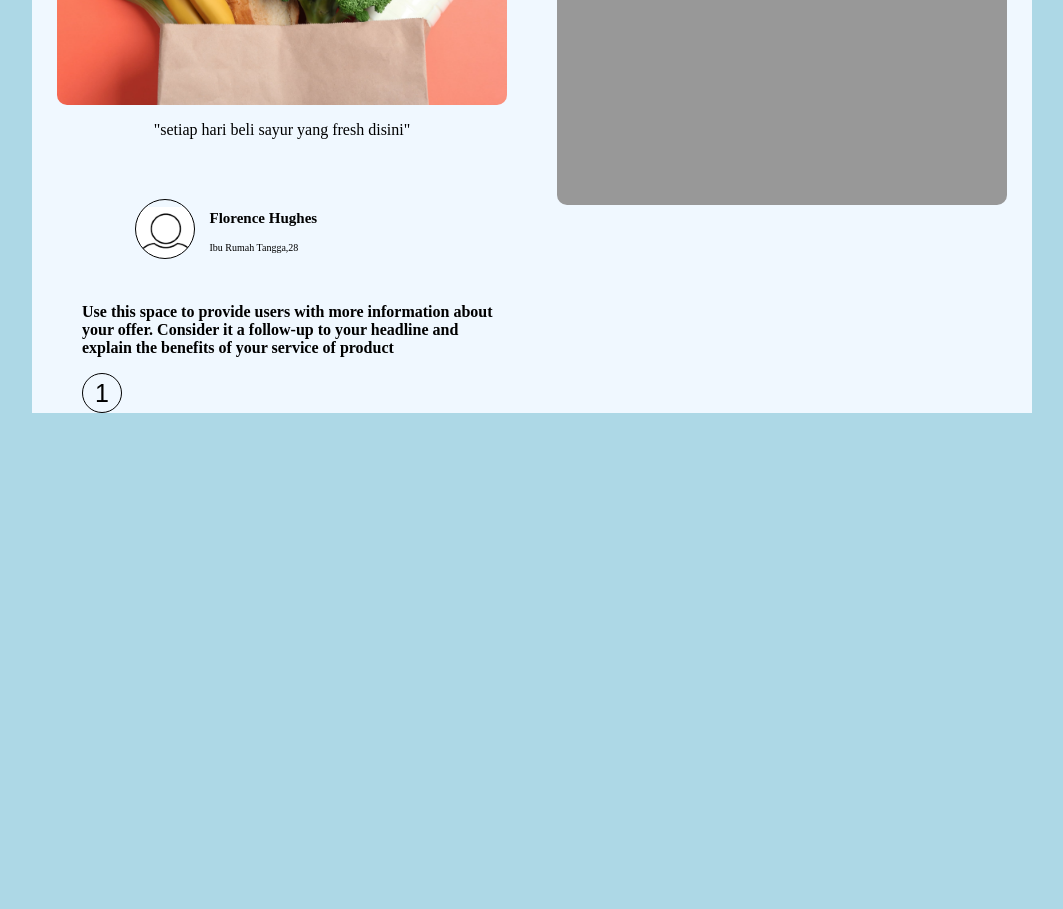
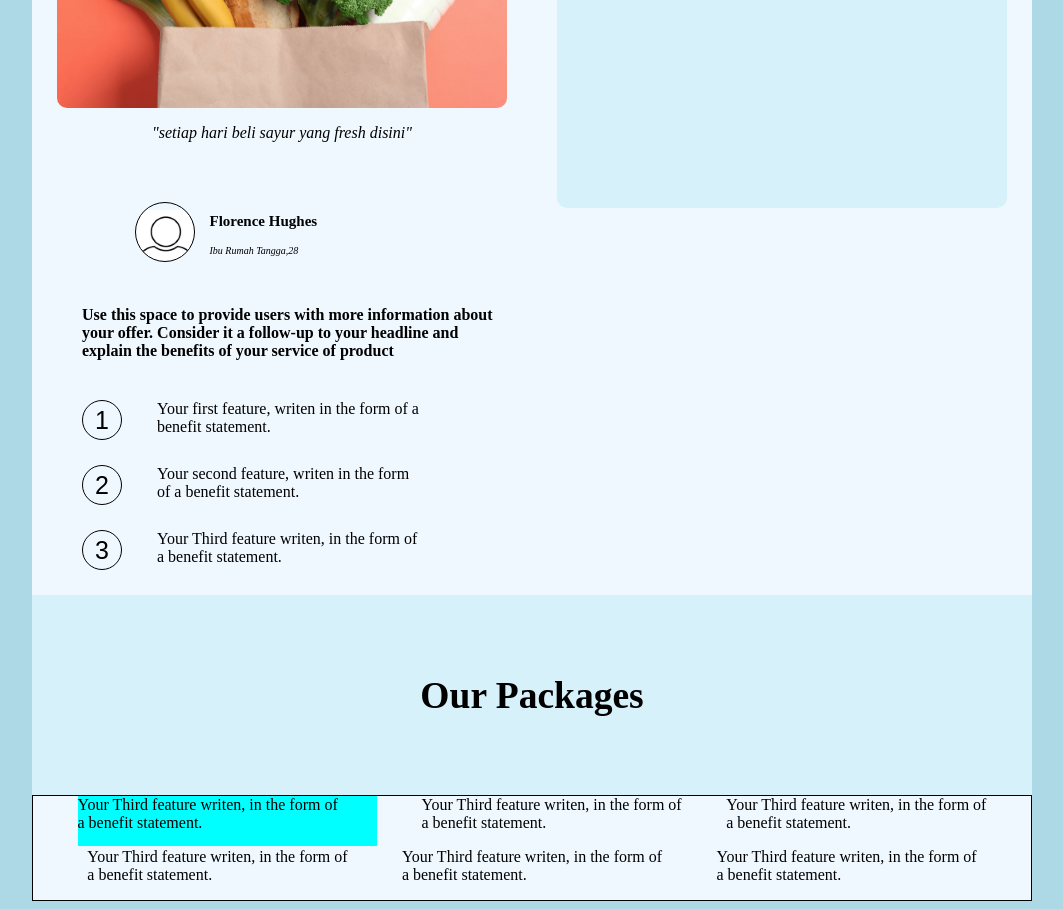
Before and after one commit to fianngr/fianngr.github.io, a plain HTML site: page index.html in a window 1280 px wide. Shown: the part 643-1552 px from the top of the page, without its empty margins (108-1171 px from the left). Before the commit the page ends 1064 px from the top, so only its background shows below. Drawn offline with Linux system fonts and the light colour scheme.

Commit message:
add coding and css

```diff
--- a/CSS/style.css
+++ b/CSS/style.css
@@ -9,7 +9,7 @@ body{
     max-width: 1000px;
     margin: auto;
 }
-
+/* css navigation*/
 .nav-item{
     position: relative;
 }
@@ -58,12 +58,16 @@ li:nth-child(3){
     text-decoration: none;
     color: rgb(219, 139, 163);
 }
-
+/*css home */
 .header {
     display: flex;
     flex-direction: column;
     padding-top: 80px;
     text-align: center;
+}
+
+.header h1{
+    font-size: 25px;;
 }
 
 .content{
@@ -79,15 +83,6 @@ li:nth-child(3){
     margin-left: 25px;
     width: 450px;
 }
-.content .right-content{
-    width: 450px;
-    height: 500px;
-    background-color: rgb(152, 152, 152);
-    border-radius: 10px;
-    margin-top: 25px;
-    padding-left:40px;
-    margin-right:25px
-}
 
 .content .left-content .img{
     width: 450px;
@@ -100,6 +95,7 @@ li:nth-child(3){
 }
 .content .left-content  .info-gambar p {
     text-align: center;
+    font-style: italic;
 }
 
 .content .left-content .info-penjual {
@@ -137,6 +133,87 @@ li:nth-child(3){
     font-size: 15px;
     font-weight: bold;
 }
+.content .left-content .info-penjual .tulisan :nth-child(2) {
+    font-style: italic;
+}
+
+.content .left-content .instruksi .info-instruksi {
+    margin-top: 40px;
+}
+
+.content .left-content .instruksi .info{
+    margin-top: 40px;
+    margin-left: 25px;
+    font-weight:bold;
+}
+.content .left-content .instruksi .info-instruksi .satu{
+    display:flex;
+    margin: 25px;
+}
+.content .left-content .instruksi .info-instruksi .satu .content{
+    margin-left: 35px;
+}
+.content .left-content .instruksi .info-instruksi .satu .foto{
+    display: flex;
+    font-size: 25px;
+    font-family: Arial, Helvetica, sans-serif;
+    width: 40px;
+    height: 40px;
+    border: 1px solid black;
+    border-radius: 50%;
+    text-align: center;
+    align-items: center;
+    justify-content: center;
+}
+.content .left-content .instruksi .info-instruksi .dua{
+    display:flex;
+    margin: 25px;
+}
+.content .left-content .instruksi .info-instruksi .dua .content{
+    margin-left: 35px;
+}
+.content .left-content .instruksi .info-instruksi .dua .foto{
+    display: flex;
+    font-size: 25px;
+    font-family: Arial, Helvetica, sans-serif;
+    width: 40px;
+    height: 40px;
+    border: 1px solid black;
+    border-radius: 50%;
+    text-align: center;
+    align-items: center;
+    justify-content: center;
+}
+.content .left-content .instruksi .info-instruksi .tiga{
+    display:flex;
+    margin: 25px;
+}
+.content .left-content .instruksi .info-instruksi .tiga .content{
+    margin-left: 35px;
+}
+.content .left-content .instruksi .info-instruksi .tiga .foto{
+    display: flex;
+    font-size: 25px;
+    font-family: Arial, Helvetica, sans-serif;
+    width: 40px;
+    height: 40px;
+    border: 1px solid black;
+    border-radius: 50%;
+    text-align: center;
+    align-items: center;
+    justify-content: center;
+}
+
+.content .right-content{
+    width: 450px;
+    height: 500px;
+    background-color: rgb(215, 241, 250);
+    border-radius: 10px;
+    margin-top: 25px;
+    padding-left:40px;
+    margin-right:25px
+}
+
 .content.right-content .contatc{
     margin-bottom: 50px;
 }
@@ -147,25 +224,49 @@ li:nth-child(3){
     margin-top: -20px;
 }
 
-.content .left-content .instruksi .info{
-    margin-top: 40px;
-    margin-left: 25px;
-    font-weight:bold;
-}
-.content .left-content .instruksi .info-instruksi .satu .foto{
+
+
+/*css our packages*/
+.our-packages{
+    width: 100%;
+    height: 200px;
+    background-color: rgb(215, 241, 250);
     display: flex;
-    font-size: 25px;
-    font-family: Arial, Helvetica, sans-serif;
-    margin-left: 25px;
-    width: 40px;
-    height: 40px;
-    border: 1px solid black;
-    border-radius: 50%;
-    text-align: center;
+    flex-direction: row;
+    justify-content: center;
     align-items: center;
-    justify-content: center;
+    font-size:25px;
 }
 
+#packages .container{
+    border: 1px solid black;
+    display: flex;
+    /* flex-direction: row; */
+    justify-content: space-evenly;
+    flex-wrap: wrap;
+}
+
+#packages .container .main {
+    width: 30%;
+    height:50px;
+    display: flex;
+    flex-direction: row;
+    background-color: aqua;
+}
+
+
+
+
+
+
+
+
+
+
+
+
+
+/*css responsive media*/
 @media (max-width: 800px) {
     .nav-item .nav ul {
         display: none;
--- a/index.html
+++ b/index.html
@@ -42,12 +42,15 @@
                         <div class="info-instruksi">
                             <div class="satu">
                                 <div class="foto">1</div>
+                                <div class="content"> Your first feature, writen in the form of a <br>benefit statement.</div>
                             </div>
                             <div class="dua">
-
+                                <div class="foto">2</div>
+                                <div class="content"> Your second feature, writen in the form <br>of a benefit statement.</div>
                             </div>
                             <div class="tiga">
-
+                                <div class="foto">3</div>
+                                <div class="content"> Your Third feature writen, in the form of <br>a benefit statement.</div>
                             </div>
                         </div>
                     </div>
@@ -77,6 +80,44 @@
                 </div>
             </div>
         </section>
+        <section id="packages">
+            <div class="our-packages"><h1>Our Packages</h1></div>
+            <div class="container">
+                <div class="main">
+                    <div class="satu">
+                        <div class="foto"></div>
+                        <div class="summary"> Your Third feature writen, in the form of <br>a benefit statement.</div>
+                        <p></p>
+                        </div>
+                    </div>
+                    <div class="satu">
+                        <div class="foto"></div>
+                        <div class="summary"> Your Third feature writen, in the form of <br>a benefit statement.</div>
+                        <p></p>
+                    </div>
+                    <div class="satu">
+                        <div class="foto"></div>
+                        <div class="summary"> Your Third feature writen, in the form of <br>a benefit statement.</div>
+                        <p></p>
+                    </div>
+                    <div class="satu">
+                        <div class="foto"></div>
+                        <div class="summary"> Your Third feature writen, in the form of <br>a benefit statement.</div>
+                        <p></p>
+                    </div>
+                    <div class="satu">
+                        <div class="foto"></div>
+                        <div class="summary"> Your Third feature writen, in the form of <br>a benefit statement.</div>
+                        <p></p>
+                    </div>
+                    <div class="satu">
+                        <div class="foto"></div>
+                        <div class="summary"> Your Third feature writen, in the form of <br>a benefit statement.</div>
+                        <p></p>
+                    </div>
+                </div>
+            </div>
+        </section>
     </div>
 </body>
 </html>
```
